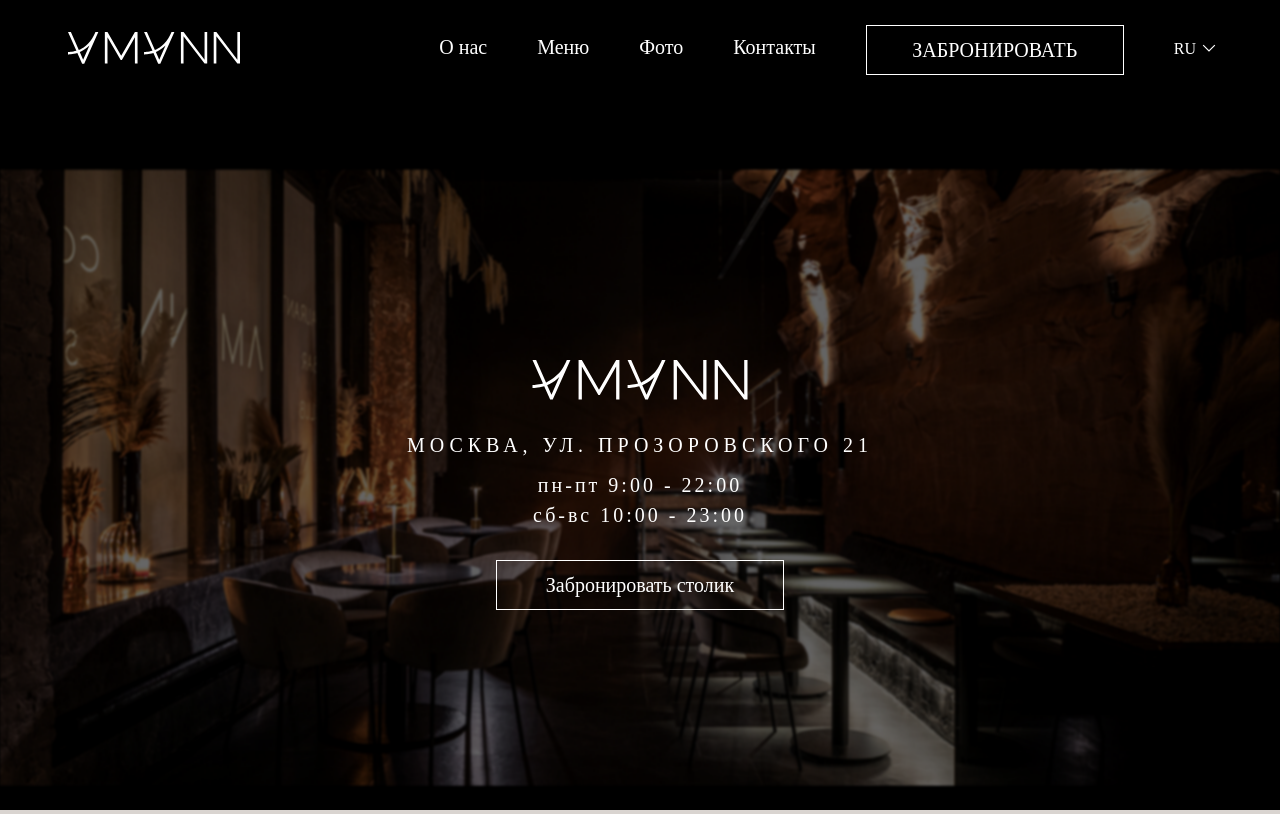
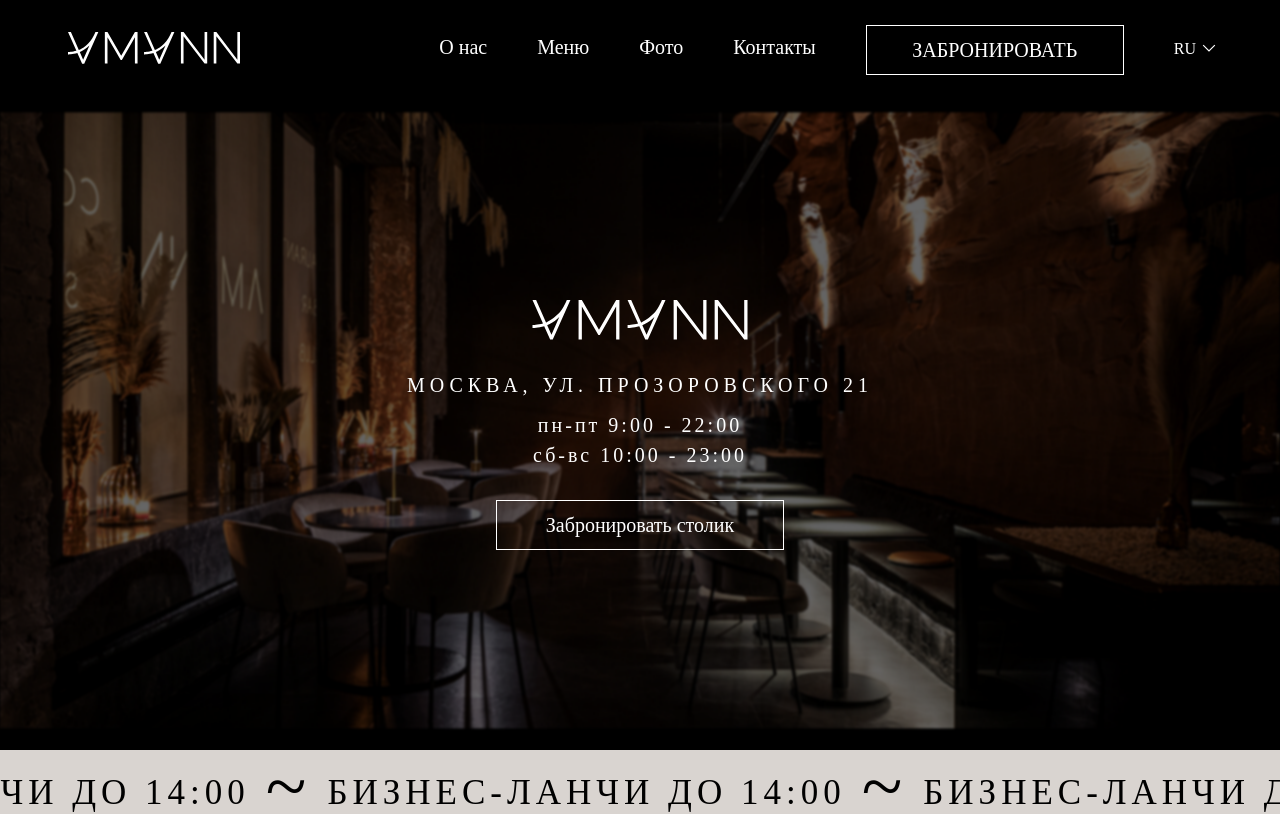
Before and after one commit to notlikethiss/amann-web, a Next.js app: page / in a window 1280 px wide. Shown: the top 814 px of the page. Built offline with nearby package versions, Linux system fonts and the light colour scheme; a web font is replaced by a local one.

Commit message:
padding fixing

```diff
--- a/pages/about.tsx
+++ b/pages/about.tsx
@@ -12,7 +12,7 @@
 
 const AboutPage: FC = () => {
 	return (
-		<section className="about-page">
+		<section className="about-page mobile-padding">
 			<Parallax
 				blur={1}
 				bgImage="/assets/img/About-bg.png"
--- a/pages/main.tsx
+++ b/pages/main.tsx
@@ -28,7 +28,7 @@
 
 const MainPage: FC = () => {
 	return (
-		<main className="main-block">
+		<main className="main-block mobile-padding">
 			<Parallax
 				blur={1}
 				bgImage="/assets/img/Main.png"
--- a/pages/menu.tsx
+++ b/pages/menu.tsx
@@ -12,7 +12,7 @@
 
 const Menu: NextPage = () => {
 	return (
-		<section className="menu-page">
+		<section className="menu-page mobile-padding">
 			<Parallax
 				blur={1}
 				bgImage="/assets/img/Menu-bg.png"
--- a/pages/photos.tsx
+++ b/pages/photos.tsx
@@ -14,7 +14,7 @@
 const PhotoPage: NextPage = () => {
 	return (
 		<>
-			<section className="photo-page">
+			<section className="photo-page mobile-padding">
 				<Parallax
 					blur={1}
 					bgImage="/assets/img/Photo-bg.png"
--- a/styles/globals.scss
+++ b/styles/globals.scss
@@ -257,7 +257,6 @@
 }
 
 .main-block {
-	padding-top: 60px;
 	background: #000;
 	height: max-content;
 }
@@ -488,6 +487,10 @@
 
 	.navbar {
 		width: 40px !important;
+	}
+
+	.mobile-padding {
+		padding-top: 60px !important;
 	}
 
 	.main-marquee {
```
